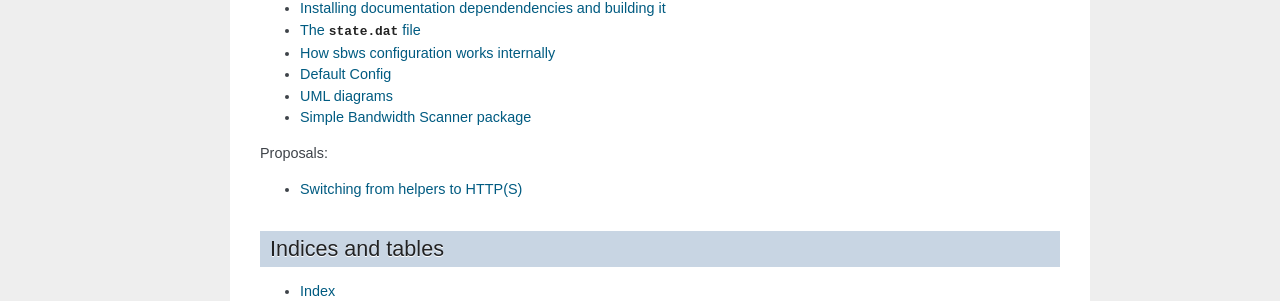
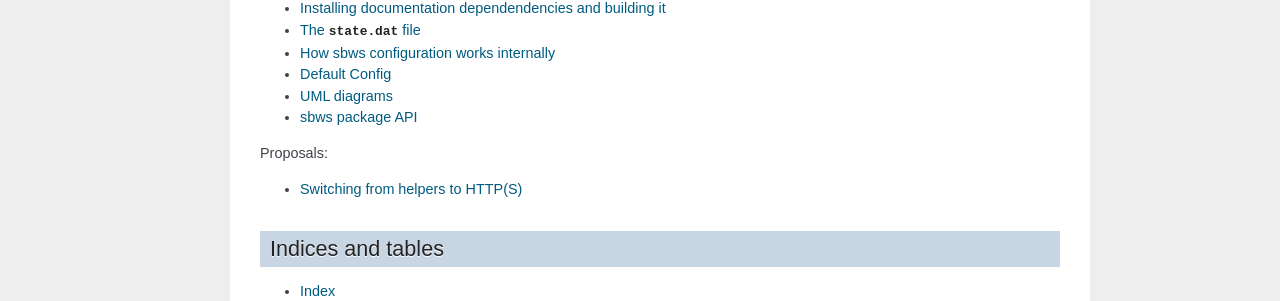
Before and after one commit to torproject/sbws, a Sphinx documentation site: the page built from docs/source/index.rst, in a window 1280 px wide. Shown: the part 461-762 px from the top of the page. Built offline with Sphinx 7.4.7, drawn with Linux system fonts in a browser that asks for light colours; formulas are drawn with MathJax 3; pages that are not in the unit, such as notebooks, are missing from menus.

Commit message:
Clarify title

```diff
--- a/docs/source/sbws.rst
+++ b/docs/source/sbws.rst
@@ -1,5 +1,5 @@
-Simple Bandwidth Scanner package
-================================
+sbws package API
+=================
 
 Subpackages
 -----------
```
